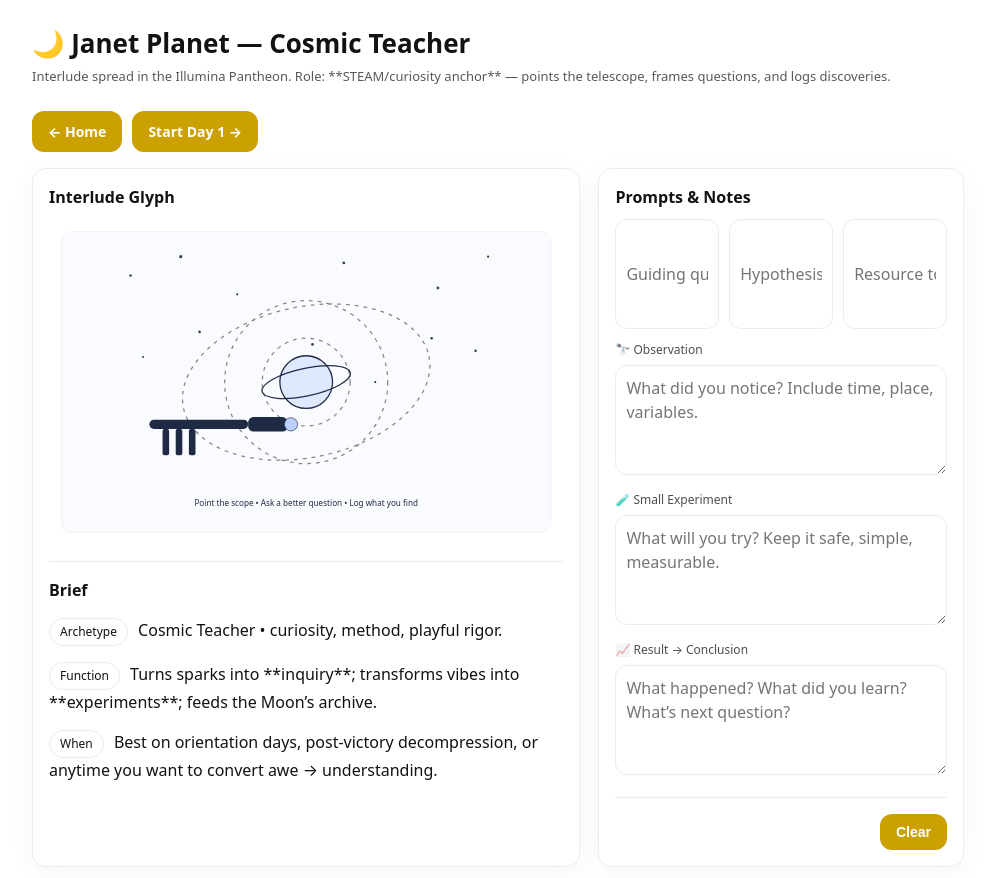
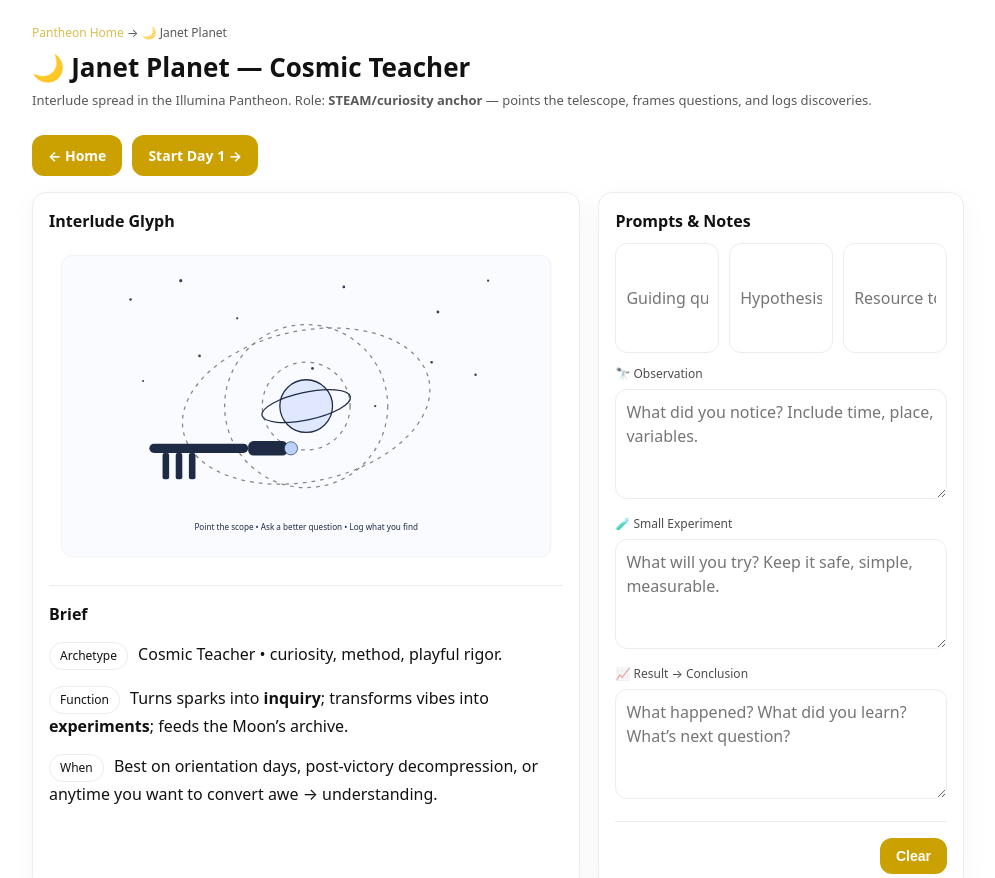
Before and after one commit to tcarrw/jar, a plain HTML site: page pantheon/janet-planet.html in a window 1280 px wide. Shown: the top 878 px of the page, without its empty margins (142-1137 px from the left). Drawn offline with Linux system fonts and the light colour scheme.

Commit message:
Update janet-planet.html

```diff
--- a/pantheon/janet-planet.html
+++ b/pantheon/janet-planet.html
@@ -16,6 +16,9 @@ h1{font-size:26px;margin:0 0 4px;font-weight:800}
 .nav{display:flex;gap:10px;flex-wrap:wrap}
 .btn{border:2px solid var(--gold);background:var(--gold);color:#fff;font-weight:700;font-size:14px;padding:8px 14px;border-radius:12px;cursor:pointer;text-decoration:none;display:inline-block}
 .btn:hover{background:#fff;color:var(--gold)}
+.crumbs{font-size:12px;opacity:.7;margin-bottom:6px}
+.crumbs a{color:var(--gold);text-decoration:none}
+.crumbs a:hover{text-decoration:underline}
 .grid{display:grid;grid-template-columns:1.2fr .8fr;gap:18px;margin-top:16px}
 .card{border:1px solid var(--soft);border-radius:14px;padding:16px;background:#fff;box-shadow:0 6px 28px rgba(0,0,0,.04)}
 .card h2{margin:0 0 10px;font-size:16px}
@@ -28,15 +31,18 @@ hr{border:0;border-top:1px solid var(--soft);margin:16px 0}
 svg{width:100%;height:auto;display:block}
 .footer{margin-top:20px;font-size:12px;opacity:.65;text-align:center}
 @media (max-width:880px){.grid{grid-template-columns:1fr}}
-@media print{.nav{display:none}.card{box-shadow:none;border:0}}
+@media print{.nav,.crumbs{display:none}.card{box-shadow:none;border:0}}
 </style>
 </head>
 <body>
   <div class="wrap">
     <div class="header">
       <div>
+        <nav class="crumbs">
+          <a href="index.html">Pantheon Home</a> → <span>🌙 Janet Planet</span>
+        </nav>
         <h1>🌙 Janet Planet — Cosmic Teacher</h1>
-        <div class="sub">Interlude spread in the Illumina Pantheon. Role: **STEAM/curiosity anchor** — points the telescope, frames questions, and logs discoveries.</div>
+        <div class="sub">Interlude spread in the Illumina Pantheon. Role: <strong>STEAM/curiosity anchor</strong> — points the telescope, frames questions, and logs discoveries.</div>
       </div>
       <div class="nav">
         <a class="btn" href="../index.html">← Home</a>
@@ -86,7 +92,7 @@ svg{width:100%;height:auto;display:block}
 
         <h2>Brief</h2>
         <p><span class="badge">Archetype</span> Cosmic Teacher • curiosity, method, playful rigor.</p>
-        <p><span class="badge">Function</span> Turns sparks into **inquiry**; transforms vibes into **experiments**; feeds the Moon’s archive.</p>
+        <p><span class="badge">Function</span> Turns sparks into <strong>inquiry</strong>; transforms vibes into <strong>experiments</strong>; feeds the Moon’s archive.</p>
         <p><span class="badge">When</span> Best on orientation days, post-victory decompression, or anytime you want to convert awe → understanding.</p>
       </section>
 
@@ -127,7 +133,10 @@ svg{width:100%;height:auto;display:block}
   function load(id){q(id).value = localStorage.getItem(k(id)) || ""}
 
   ids.forEach(function(id){ load(id); q(id).oninput=function(){ save(id) } });
-  q("clear").onclick=function(){ ids.forEach(function(id){ localStorage.removeItem(k(id)) }); ids.forEach(load) };
+  document.getElementById("clear").onclick=function(){
+    ids.forEach(function(id){ localStorage.removeItem(k(id)) });
+    ids.forEach(load);
+  };
 })();
 </script>
 </body>
```
